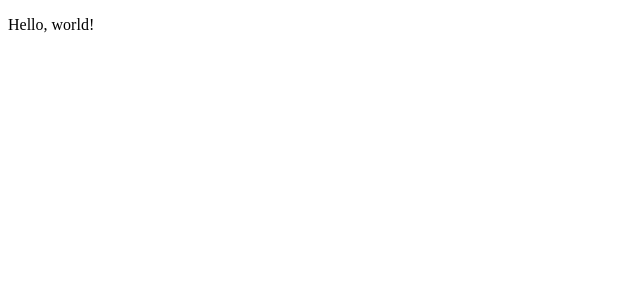
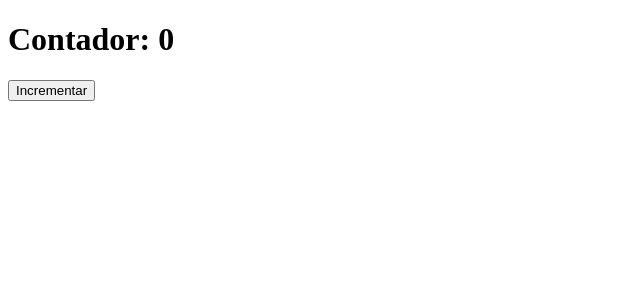
Before and after one commit to co-ana/omnistack-11, a React (Create React App) app in the folder frontend/: page / in a window 1280 px wide. Shown: the top 300 px of the page, without its empty margins (0-640 px from the left). Built offline with nearby package versions, Linux system fonts and the light colour scheme.

Commit message:
btn increment without state

```diff
--- a/frontend/src/App.js
+++ b/frontend/src/App.js
@@ -1,11 +1,20 @@
 import React from 'react';
 
+import Header from './Header';
 
 function App() {
+  let counter = 0;
+
+  function increment() {
+    counter++;
+    console.log(counter);
+  }
+
   return (
-    <p>
-      Hello, world!
-    </p>
+    <>
+      <Header>Contador: {counter}</Header>
+      <button onClick={increment}>Incrementar</button>
+    </>
   );
 }
 
--- /dev/null
+++ b/frontend/src/Header.js
@@ -0,0 +1,9 @@
+import React from 'react';
+
+export default function Header({children}) {
+  return (
+    <header>
+      <h1>{children}</h1>
+    </header>
+  );
+}
```
